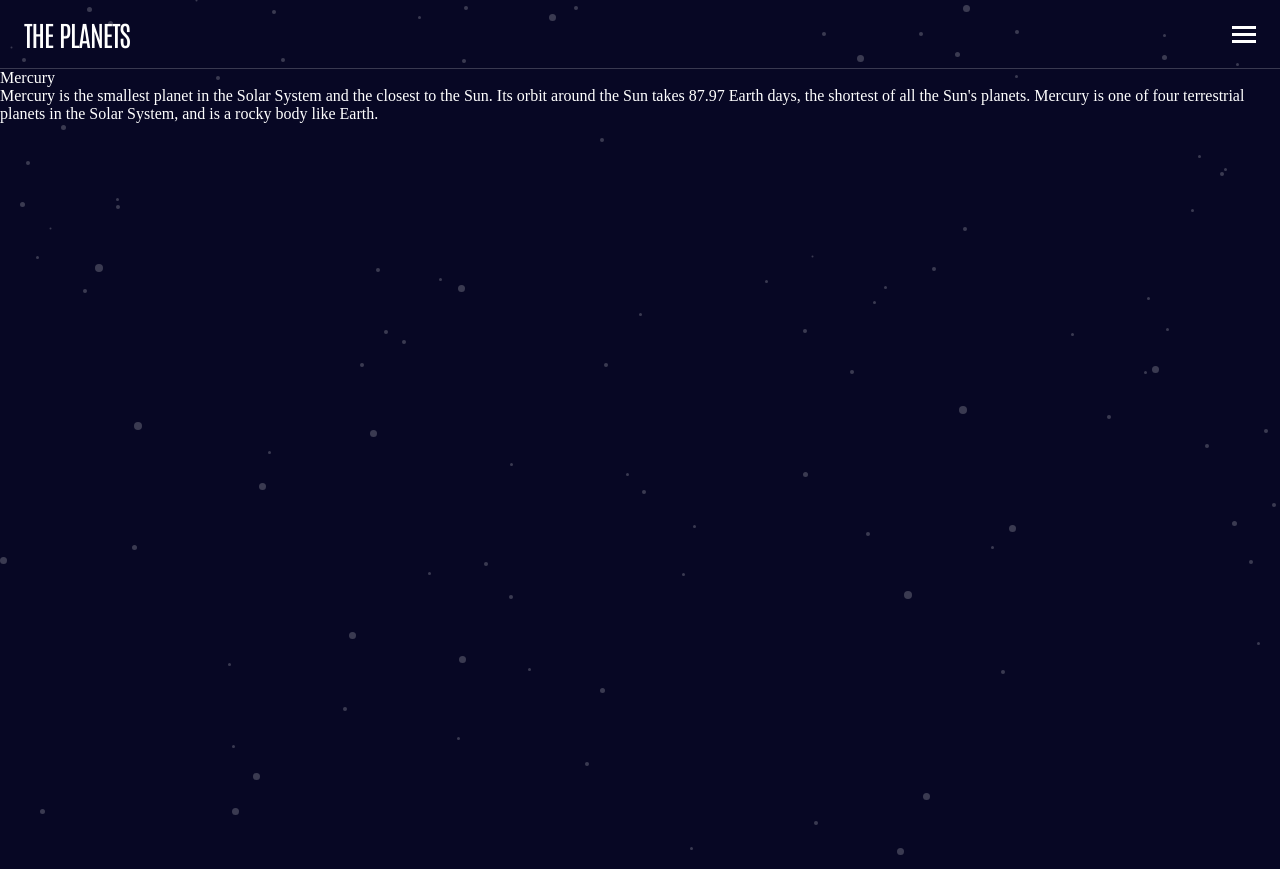
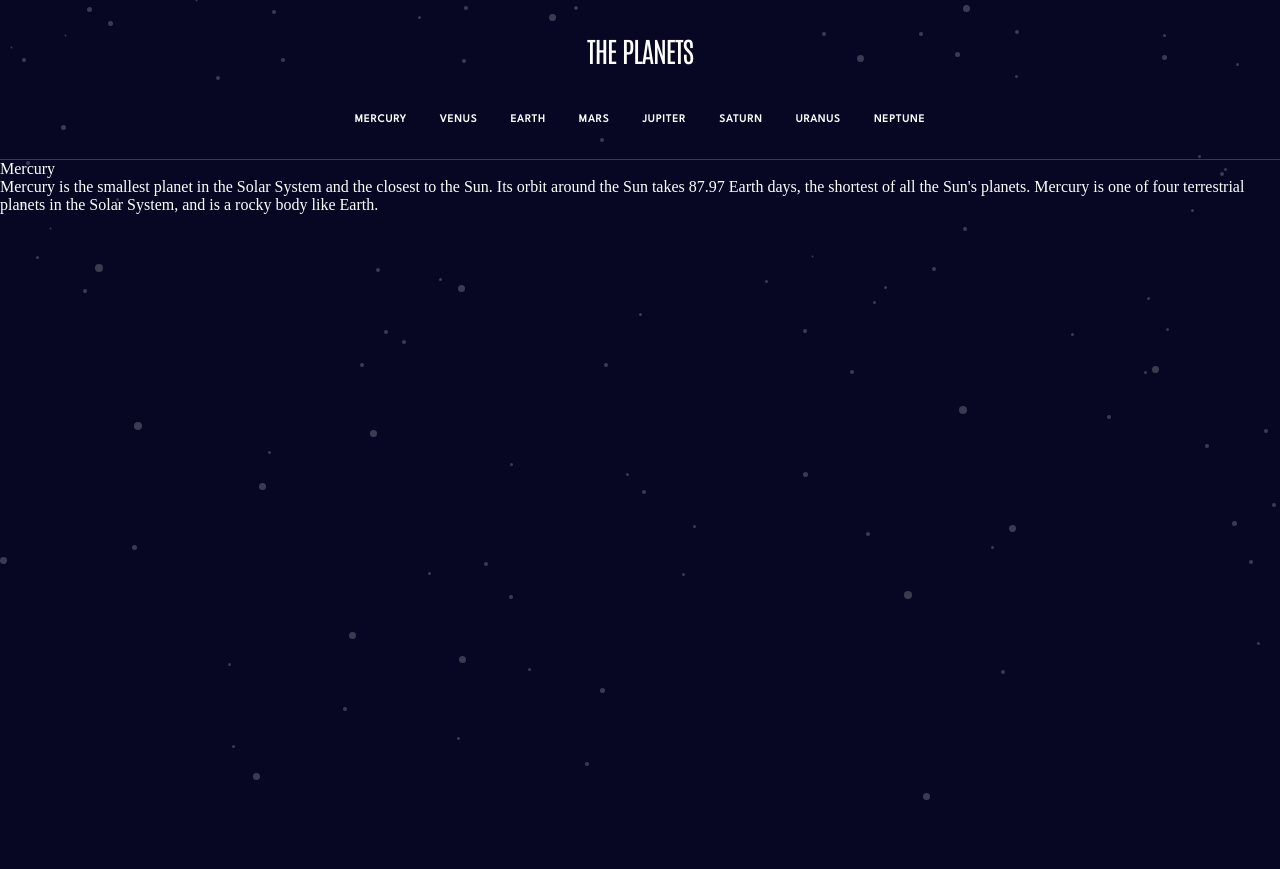
Before and after one commit to ionStici/planets-fact-site, a Next.js app: page /mercury in a window 1280 px wide. After the commit the page ends 800 px from the top, so only its background shows below. Built offline with nearby package versions, Linux system fonts and the light colour scheme.

Commit message:
Update navbar

```diff
--- a/src/components/header.module.scss
+++ b/src/components/header.module.scss
@@ -5,6 +5,11 @@
   padding: 16px 24px;
   border-bottom: 1px solid var(--color-white-20);
   position: relative;
+
+  @media only screen and (min-width: 768px) {
+    flex-direction: column;
+    padding: 32px 52px 27px 52px;
+  }
 }
 
 .logoLink,
@@ -19,9 +24,16 @@
   font-size: 28px;
   font-weight: 400;
   letter-spacing: -1.05px;
+
+  @media only screen and (min-width: 768px) {
+    margin-bottom: 39px;
+  }
 }
 
 .navBtn {
+  display: none;
+
+  @media only screen and (max-width: 767px) {
     cursor: pointer;
 
     display: flex;
@@ -34,35 +46,52 @@
       pointer-events: none;
     }
   }
+}
 
 // // // // // // // // // // // // // // // // // // // //
 
 .nav {
+  @media only screen and (max-width: 767px) {
     width: 100%;
     height: 100vh;
     background-color: var(--color-black);
-
     position: absolute;
     z-index: 5;
     top: 69px;
     left: 0;
+    transition: opacity 0.35s;
+  }
 
   ul {
+    @media only screen and (max-width: 767px) {
       padding: 24px;
     }
 
-  transition: opacity 0.35s;
+    @media only screen and (min-width: 768px) {
+      display: flex;
+      align-items: center;
+      column-gap: 33px;
+    }
+  }
 }
 
 .li {
   list-style: none;
+
+  @media only screen and (max-width: 767px) {
     padding: 4px 0;
+  }
 
   div {
+    display: none;
+
+    @media only screen and (max-width: 767px) {
+      display: block;
       width: 20px;
       height: 20px;
       border-radius: 50%;
       margin-right: 24px;
+    }
   }
 
   a,
@@ -74,31 +103,55 @@
     font-family: var(--spartan);
     color: var(--color-white);
 
-    font-size: 15px;
     font-weight: 700;
     line-height: 25px;
+
+    @media only screen and (max-width: 767px) {
+      font-size: 15px;
       letter-spacing: 1.364px;
+    }
 
+    @media only screen and (min-width: 768px) {
+      font-size: 11px;
+      letter-spacing: 1px;
+
+      opacity: 0.5;
+      transition: opacity 0.2s;
+
+      &:hover {
+        opacity: 1;
+      }
+    }
+
+    @media only screen and (max-width: 767px) {
       display: flex;
       align-items: center;
       padding: 16px 8px 16px 0;
+    }
 
     &:not(:last-child) {
+      @media only screen and (max-width: 767px) {
         border-bottom: 1px solid var(--color-white-20);
       }
-
-    // display: none;
+    }
   }
 
   img {
+    display: none;
+
+    @media only screen and (max-width: 767px) {
+      display: block;
       margin-left: auto;
+    }
   }
 }
 
 .hideNav {
+  @media only screen and (max-width: 767px) {
     visibility: hidden;
     pointer-events: none;
     opacity: 0;
   }
+}
 
 // // // // // // // // // // // // // // // // // // // //
--- a/src/pages/[planet].js
+++ b/src/pages/[planet].js
@@ -1,4 +1,5 @@
 import Header from "@/components/header";
+import Head from "next/head";
 
 import { fetchData } from "@/lib/fetch-data";
 
@@ -23,6 +24,9 @@ function PlanetPage({ data, planet }) {
 
   return (
     <>
+      <Head>
+        <title>{name} | Planet Facts</title>
+      </Head>
       <Header planetNames={planetNames} planetColors={planetColors} />
       <p>{name}</p>
       <p>{overviewContent}</p>
```
Also changed, not shown: src/styles/index.module.scss (+22 -2 lines), src/pages/[...slug].js (deleted). Lines whose indentation alone changed are shown as unchanged.
